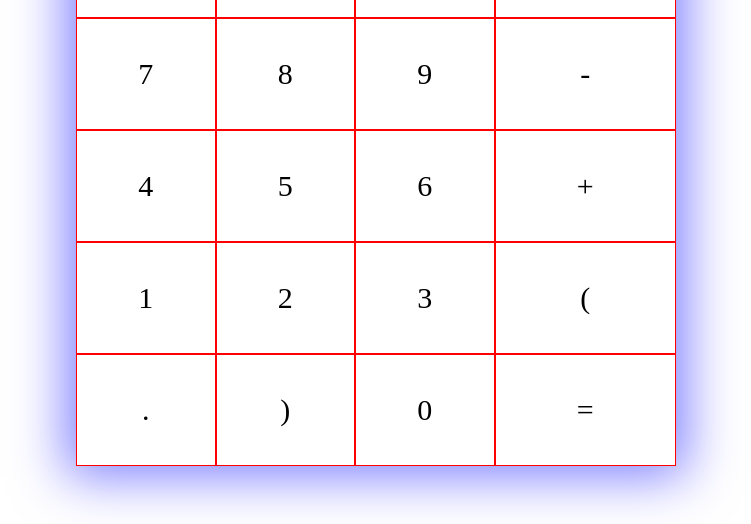
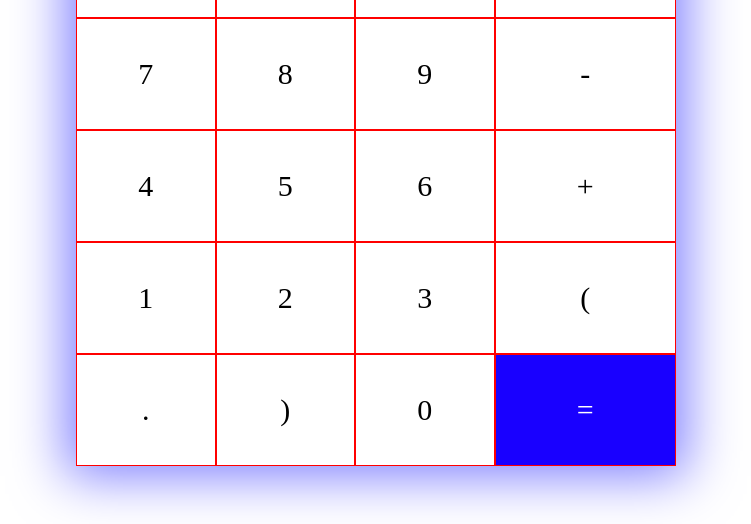
Before and after one commit to pluto244/calculator, a plain HTML site: page index.html in a window 1280 px wide. Shown: the part 276-800 px from the top of the page, without its empty margins (264-1015 px from the left). Drawn offline with Linux system fonts and the light colour scheme.

Commit message:
Update index.html
add an id for '=' button

```diff
--- a/index.html
+++ b/index.html
@@ -30,7 +30,7 @@
                     <div class="button">.</div>
                     <div class="button">)</div>
                     <div class="button">0</div>
-                    <div class="button">=</div>
+                    <div id="equal" class="button">=</div>
 
                 </div>
             </div>
```
